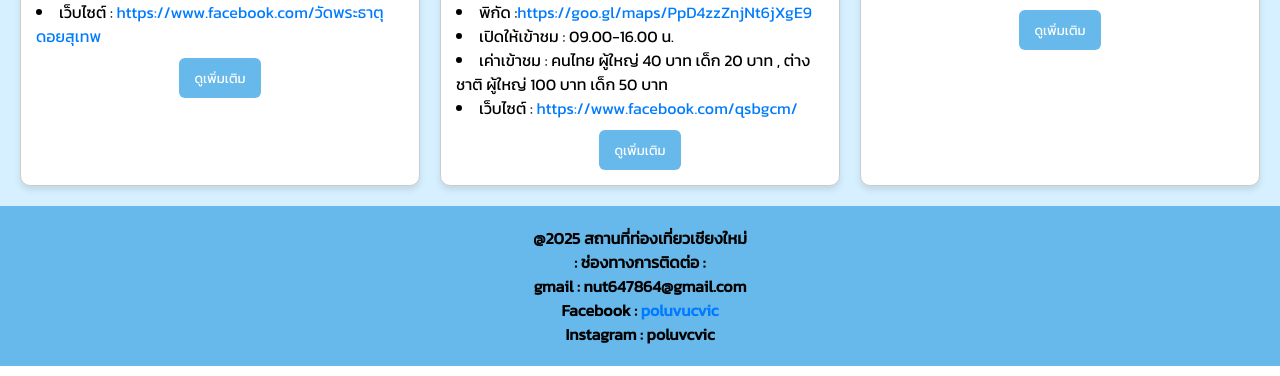
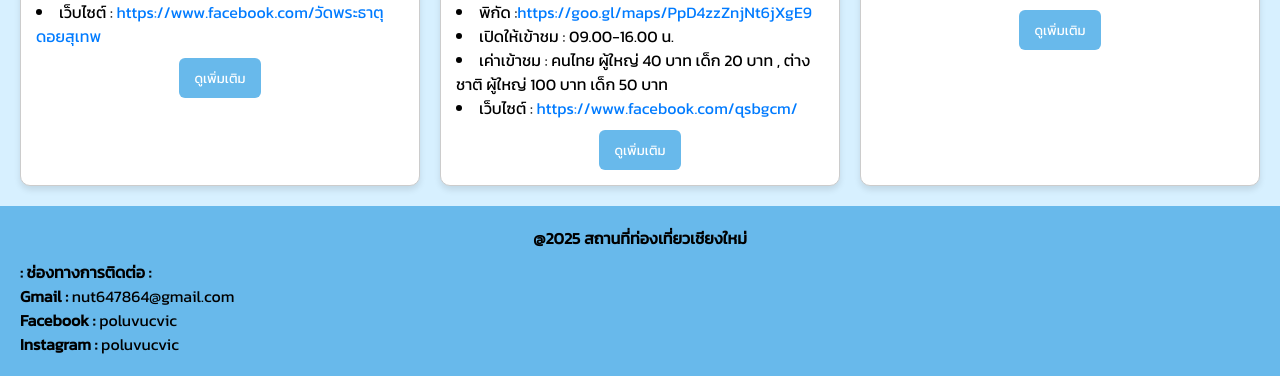
Before and after one commit to PoluvcvicNatthanun/Portfolio_Poluvcvic, a PHP site: page /homeCH.php in a window 1280 px wide. Shown: the part 1585-1961 px from the top of the page. Run offline with PHP 8.4, Linux system fonts and the light colour scheme; the visitor is signed in with stand-in values (Sample User, id 1).

Commit message:
fix contact

```diff
--- a/WEB Chaingmai/homeCH.php
+++ b/WEB Chaingmai/homeCH.php
@@ -135,7 +135,9 @@ if (!isset($_SESSION['username'])) {
         li {
             list-style-position: inside; /* ดันจุดเข้ากรอบ */
         }
-        footer { background-color: #68b9eb; text-align: center; padding: 20px }
+        footer { background-color: #68b9eb;  text-align: center; padding: 20px }
+        footer .contact { margin-top: 10px; text-align: left; }
+
     </style>
 </head>
 <body>
@@ -243,11 +245,14 @@ if (!isset($_SESSION['username'])) {
         </div>
     </div>
     <footer>
-        <strong>@2025 สถานที่ท่องเที่ยวเชียงใหม่</strong><br>
-        <strong>: ช่องทางการติดต่อ :</strong><br>
-        <strong>gmail : nut647864@gmail.com</strong><br>
-        <strong>Facebook : <a href="https://www.facebook.com/poluvucvic" target="_blank" style="text-decoration: none; color: #007bff">poluvucvic</a></strong><br>
-        <strong>Instagram : poluvcvic</strong>
+        <strong>@2025 สถานที่ท่องเที่ยวเชียงใหม่</strong>
+        <div class="contact">
+            <strong>: ช่องทางการติดต่อ :</strong><br>
+            <strong>Gmail : </strong><p1>nut647864@gmail.com</p1><br>
+            <strong>Facebook : </strong><p1><a href="https://www.facebook.com/poluvucvic" target="_blank" style="text-decoration: none; color: #000000">poluvucvic</a></p1><br>
+            <strong>Instagram : </strong><p1><a href="https://www.instagram.com/poluvucvic" target="_blank" style="text-decoration: none; color: #000000">poluvucvic</a></p1>
+        </div>
+
     </footer>
 
 
```
